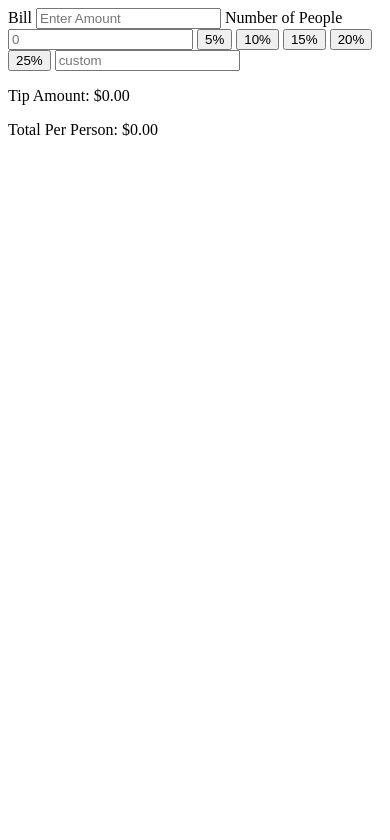
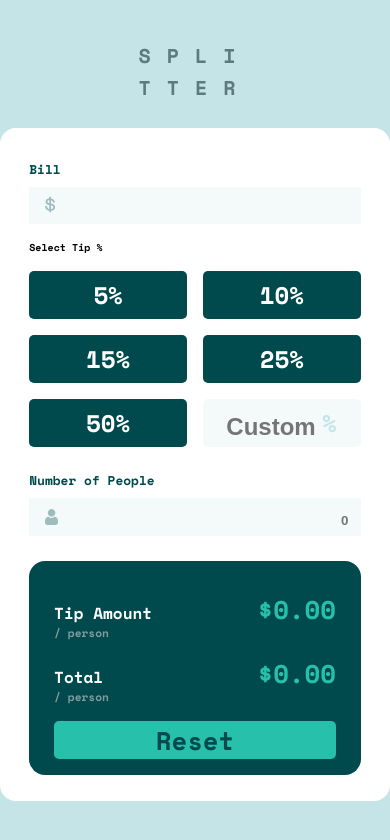
Before and after one commit to KenSparks-Dev/tip-calculator, a website built with Parcel: page index.html in a window 390 px wide. Built offline with nearby package versions, Linux system fonts and the light colour scheme.

Commit message:
update to mobile screen

```diff
--- a/index.html
+++ b/index.html
@@ -4,26 +4,71 @@
 <head>
   <meta charset="UTF-8">
   <meta name="viewport" content="width=device-width, initial-scale=1.0">
-  <!-- displays site properly based on user's device -->
-
-  <link rel="icon" type="image/png" sizes="32x32" href="./images/favicon-32x32.png">
-
+  <link rel="icon" type="image/png" sizes="32x32" href="./images/light.png">
   <title>Black Folk Be Tippin' | Tip calculator app</title>
+  <link rel="stylesheet" href="./styles/style.scss" />
+  <link rel="preconnect" href="https://fonts.googleapis.com">
+  <link rel="preconnect" href="https://fonts.gstatic.com" crossorigin>
+  <link href="https://fonts.googleapis.com/css2?family=Space+Mono:wght@700&display=swap" rel="stylesheet">
 </head>
 
 <body>
-  <label for="price">Bill</label>
-  <input type="text" id="price" placeholder="Enter Amount">
-  <label for="price">Number of People</label>
-  <input type="text" id="split" placeholder="0">
-  <button id="five">5%</button>
-  <button id="ten">10%</button>
-  <button id="fifteen">15%</button>
-  <button id="twenty">20%</button>
-  <button id="twenty-five">25%</button>
-  <input id="custom" type="text" placeholder="custom">
-  <p>Tip Amount: <span id="tip">$0.00</span></p>
-  <p>Total Per Person: <span id="total">$0.00</span></p>
+  <div class="header">
+    <h1>spli<br>tter</h1>
+  </div>
+  <div class="container">
+    <div class="tip-calculator">
+      <div class="content">
+        <div class="tip-calulator-processing">
+          <form class="tip-calculator__bill">
+            <label for="price" class="tip-calculator__label">Bill</label>
+            <div class="tip-calculator__input-container">
+              <img src="./images/icon-dollar.svg" alt="">
+              <input type="text" id="price" class="tip-calculator__input">
+            </div>
+          </form>
+          <p class="title">Select Tip %</p>
+          <ul class="tip-calculator__btns">
+            <li class="tip-calculator__btns-btn"><button id="five">5%</button></li>
+            <li class="tip-calculator__btns-btn"><button id="ten">10%</button>
+            </li>
+            <li class="tip-calculator__btns-btn"><button id="fifteen">15%</button>
+            </li>
+            <li class="tip-calculator__btns-btn"><button id="twenty-five">25%</button>
+            </li>
+            <li class="tip-calculator__btns-btn"><button id="fifty">50%</button>
+            </li>
+            <li class="tip-calculator__btns-btn">
+              <input id="custom" type="text" placeholder="Custom" class="tip-calculator__input">
+              <p>%</p>
+            </li>
+          </ul>
+          <form class="tip-calculator__split-section">
+            <label class="tip-calculator__label" for="price">Number of People</label>
+            <div class="tip-calculator__input-container">
+              <img src="./images/icon-person.svg" alt="">
+              <input type="text" id="split" class="tip-calculator__input" placeholder="0">
+            </div>
+
+          </form>
+
+        </div>
+        <div class="tip-calculator__results">
+          <div class="content">
+            <div class="tip-calculator__results-section">
+              <p class="tip-calculator__results-text">Tip Amount<br><span>/ person</span></p>
+              <p id="tip" class="tip-calculator__results-num">$0.00</p>
+            </div>
+            <div class="tip-calculator__results-section">
+              <p class="tip-calculator__results-text">Total <br> <span>/ person</span></p>
+              <p id="total" class="tip-calculator__results-num">$0.00</p>
+            </div>
+            <button class="tip-calculator__results-btn" id="" onclick="reset()">Reset</button>
+          </div>
+        </div>
+      </div>
+    </div>
+  </div>
   <script src="./index.js"></script>
 </body>
 
--- a/index.js
+++ b/index.js
@@ -4,11 +4,12 @@ let split = document.getElementById('split');
 let tipFive = document.querySelector('#five');
 let tipTen = document.querySelector('#ten');
 let tipFifteen = document.querySelector('#fifteen');
-let tipTwenty = document.querySelector('#twenty');
 let tipTwentyFive = document.querySelector('#twenty-five');
+let tipFifty = document.querySelector('#fifty');
 let custom = document.querySelector('#custom');
 let total = document.querySelector('#total');
 
+//Tip Functions
 tipFive.addEventListener('click', () => {
 	let preTip = parseInt(bill.value);
 	let tipSum = preTip * 0.05;
@@ -76,9 +77,9 @@ tipFifteen.addEventListener('click', () => {
 	}
 });
 
-tipTwenty.addEventListener('click', () => {
+tipTwentyFive.addEventListener('click', () => {
 	let preTip = parseInt(bill.value);
-	let tipSum = preTip * 0.2;
+	let tipSum = preTip * 0.25;
 	let newTotal = tipSum + preTip;
 	let splitTotal = newTotal / split.value;
 	let formatter = new Intl.NumberFormat('en-US', {
@@ -98,9 +99,9 @@ tipTwenty.addEventListener('click', () => {
 	}
 });
 
-tipTwentyFive.addEventListener('click', () => {
+tipFifty.addEventListener('click', () => {
 	let preTip = parseInt(bill.value);
-	let tipSum = preTip * 0.25;
+	let tipSum = preTip * 0.50;
 	let newTotal = tipSum + preTip;
 	let splitTotal = newTotal / split.value;
 	let formatter = new Intl.NumberFormat('en-US', {
@@ -141,3 +142,9 @@ custom.addEventListener('change', () => {
 		tip.innerHTML = formatter.format(tipSum);
 	}
 });
+
+//Reset Page
+let body = document.querySelector('body')
+function reset(){
+	window.location.reload(true)
+}
--- /dev/null
+++ b/styles/colors.scss
@@ -0,0 +1,7 @@
+$strong-cyan: hsl(172, 67%, 45%);
+$very-dark-cyan: hsl(183, 100%, 15%);
+$dark-grayish-cyan: hsl(186, 14%, 43%);
+$grayish-cyan: hsl(184, 14%, 56%);
+$light-grayish-cyan: hsl(185, 41%, 84%);
+$very-light-grayish-cyan: hsl(189, 41%, 97%);
+$white: hsl(0, 0%, 100%)
--- /dev/null
+++ b/styles/global.scss
@@ -0,0 +1,33 @@
+@import 'colors';
+
+* {
+	padding: 0;
+	margin: 0;
+}
+body {
+	font-family: 'Space Mono', monospace;
+	font-size: 10px;
+	background: $light-grayish-cyan;
+	width: 100%;
+}
+
+button {
+	font-family: 'Space Mono', monospace;
+	cursor: pointer;
+}
+ul li {
+	list-style: none;
+}
+
+a {
+	color: $white;
+	text-decoration: none;
+}
+
+//remove input stylings
+input[type="text"]::-webkit-search-decoration,
+input[type="text"]::-webkit-search-cancel-button,
+input[type="text"]::-webkit-search-results-button,
+input[type="text"]::-webkit-search-results-decoration {
+	display: none;
+}
--- /dev/null
+++ b/styles/style.scss
@@ -0,0 +1,144 @@
+@import 'global';
+@import 'colors';
+
+.header {
+	text-transform: uppercase;
+	color: $dark-grayish-cyan;
+	letter-spacing: 1rem;
+	line-height: 2rem;
+	padding-top: 2.5rem;
+	padding-bottom: 1.5rem;
+	text-align: center;
+}
+.container {
+	width: 100%;
+}
+.content {
+	display: flex;
+	flex-direction: column;
+	width: 85%;
+	margin: 0 auto;
+}
+.tip-calculator {
+	background: $white;
+	border-radius: 1rem;
+	display: flex;
+	flex-direction: column;
+	padding-top: 2rem;
+	&__label {
+		color: $very-dark-cyan;
+		font-size: 0.8rem;
+	}
+	&__input-container {
+		background-color: $very-light-grayish-cyan;
+		padding-left: 1rem;
+		margin-top: .5rem;
+	}
+	&__input {
+		background-color: transparent;
+		border: none;
+		padding: .5rem 0;
+		margin-top: .4rem;
+		width: 90%;
+		color: $very-dark-cyan;
+		text-align: end;
+		font-weight: bold;
+		outline: none;
+	}
+	&__btns {
+		display: grid;
+		grid-template-columns: repeat(2, 1fr);
+		gap: 1rem;
+		margin-top: 1rem;
+	}
+	&__btns-btn {
+		width: 100%;
+		height: 3rem;
+		background: $very-dark-cyan;
+		border-radius: 5px;
+		display: flex;
+		align-items: center;
+		justify-content: center;
+	}
+	&__btns-btn button,
+	&__btns-btn input {
+		border: none;
+		color: $white;
+		background: transparent;
+		width: 100%;
+		cursor: pointer;
+		text-align: center;
+		font-size: 1.5rem;
+	}
+	&__btns-btn p {
+		font-size: 1.5rem;
+		padding-right: 1.5rem;
+		color: $light-grayish-cyan;
+	}
+	&__btns-btn input {
+		color: $very-dark-cyan;
+		text-align: end;
+		padding-right: .4rem;
+	}
+	&__btns-btn:nth-child(6) {
+		font-size: 2.5rem;
+		background: $very-light-grayish-cyan;
+		color: $very-dark-cyan;
+	}
+
+	&__split-section {
+		margin-top: 1.5rem;
+	}
+
+	&__results {
+		margin: 1.6rem 0;
+		border-radius: 1rem;
+		padding: 1rem 0;
+	}
+
+	&__results-section {
+		display: flex;
+		justify-content: space-between;
+		padding-top: .8rem;
+		align-items: baseline;
+	}
+	&__results-text {
+		font-size: 1rem;
+		line-height: 1.1rem;
+	}
+	&__results-text span {
+		font-size: .7rem;
+		color: $grayish-cyan;
+		padding: 0;
+	}
+	&__results-num {
+		font-size: 1.6rem;
+		color: $strong-cyan;
+	}
+	&__results-btn {
+		font-size: 1.6rem;
+		background: $strong-cyan;
+		color: $very-dark-cyan;
+		border: none;
+		border-radius: 5px;
+		cursor: pointer;
+		margin-top: 1rem;
+	}
+}
+
+form {
+	display: flex;
+	flex-direction: column;
+}
+
+label {
+}
+
+.tip-calculator__results {
+	background: $very-dark-cyan;
+	color: $white;
+}
+
+.title {
+	margin-top: 1rem;
+}
```
Also changed, not shown: package.json (added, +12 -0 lines), images/light.png (added), 2 other files.
